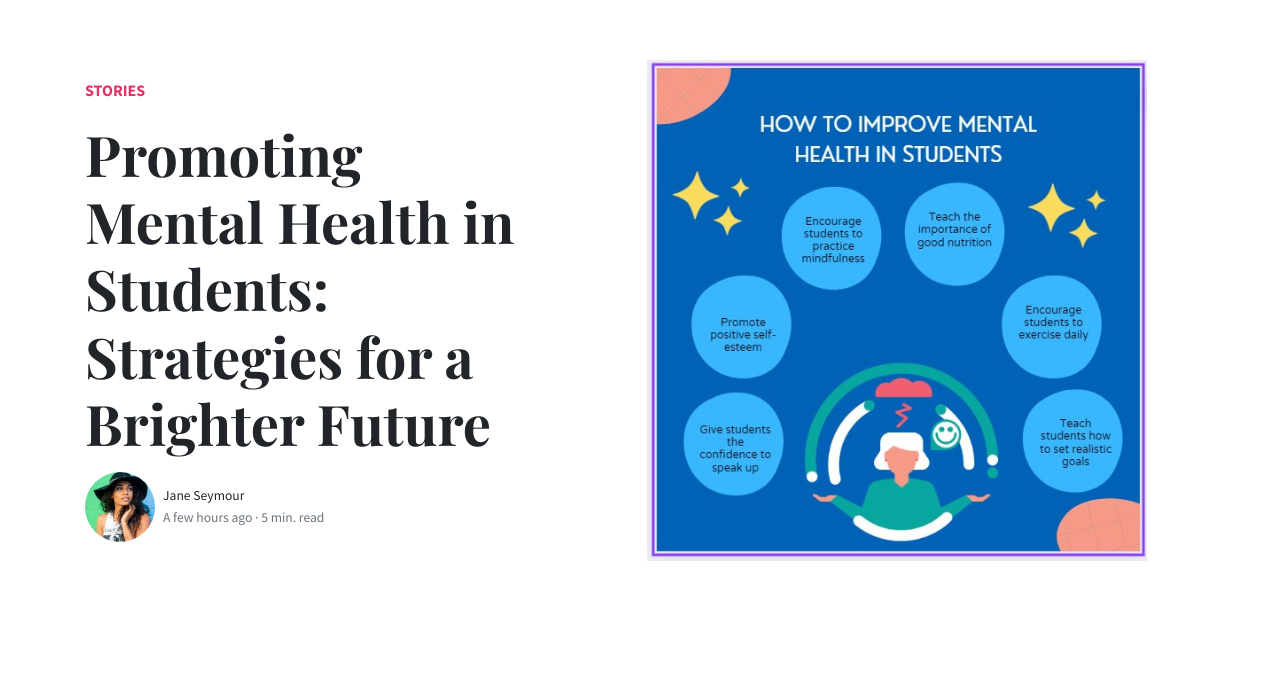
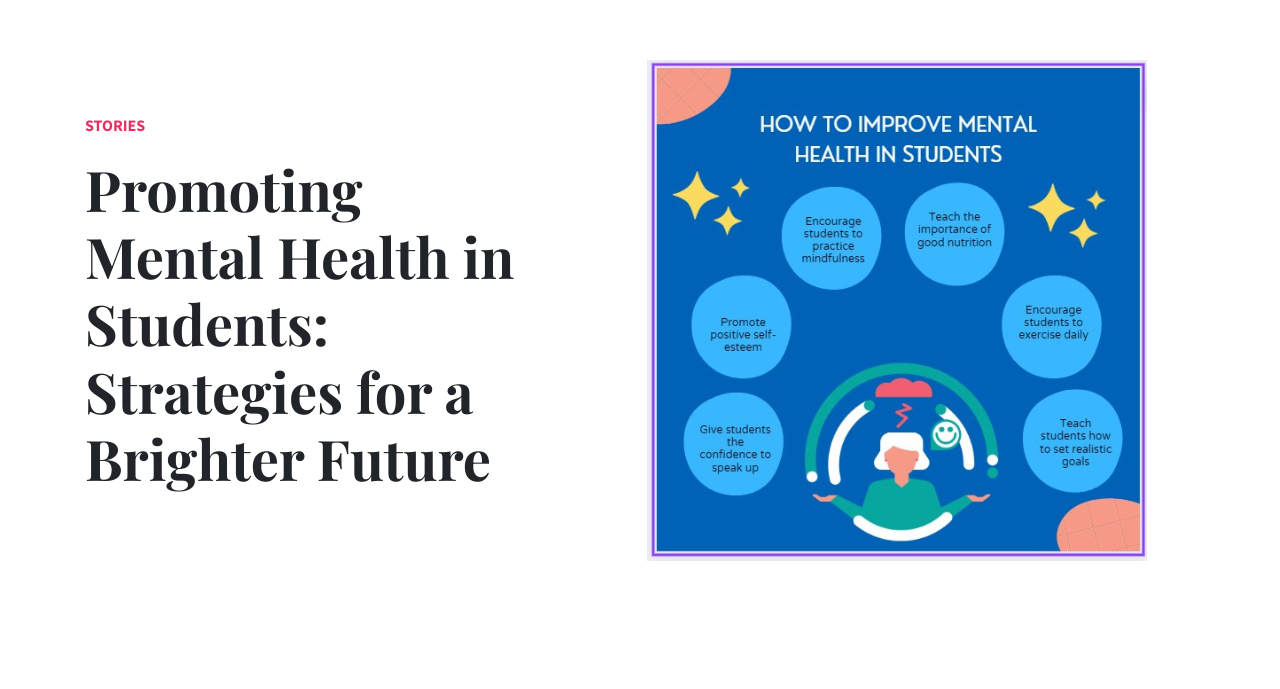
Before and after one commit to theDevsharma12/Entangled-Minds-1, a plain HTML site: page article3.html in a window 1280 px wide. Shown: the part 101-790 px from the top of the page. Drawn offline with nearby package versions, Linux system fonts and the light colour scheme.

Commit message:
Update article3.html

```diff
--- a/article3.html
+++ b/article3.html
@@ -29,12 +29,6 @@ HEADER
 						<a class="text-danger" href="./category.html">Stories</a>
 					</p>
 					<h1 class="display-4 secondfont mb-3 font-weight-bold">Promoting Mental Health in Students: Strategies for a Brighter Future</h1>
-
-					<div class="d-flex align-items-center">
-						<img class="rounded-circle" src="assets/img/demo/avatar2.jpg" width="70">
-						<small class="ml-2">Jane Seymour <span class="text-muted d-block">A few hours ago &middot; 5 min. read</span>
-						</small>
-					</div>
 				</div>
 				<div class="col-md-6 pr-0">
 					<img src="images/2.png">
```
